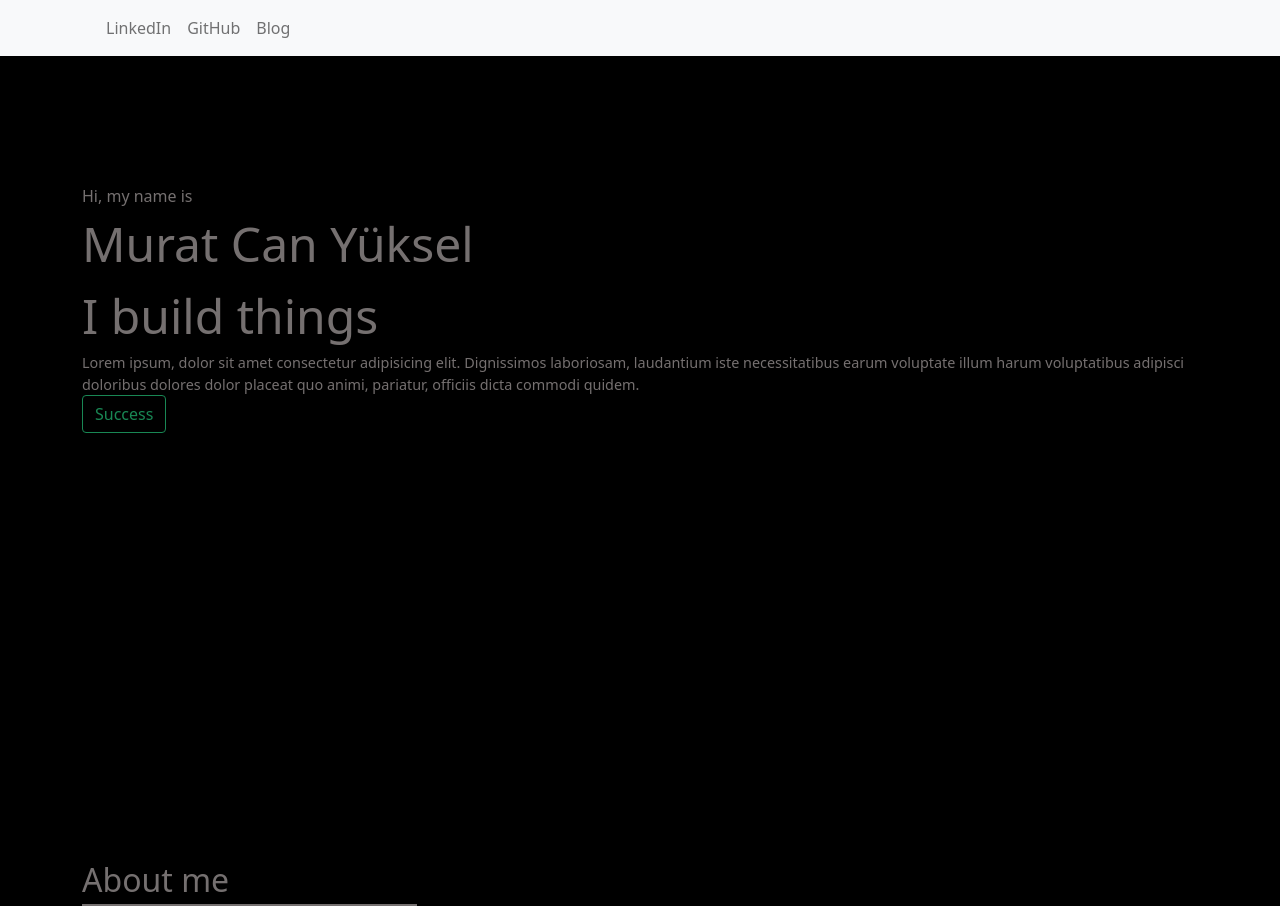
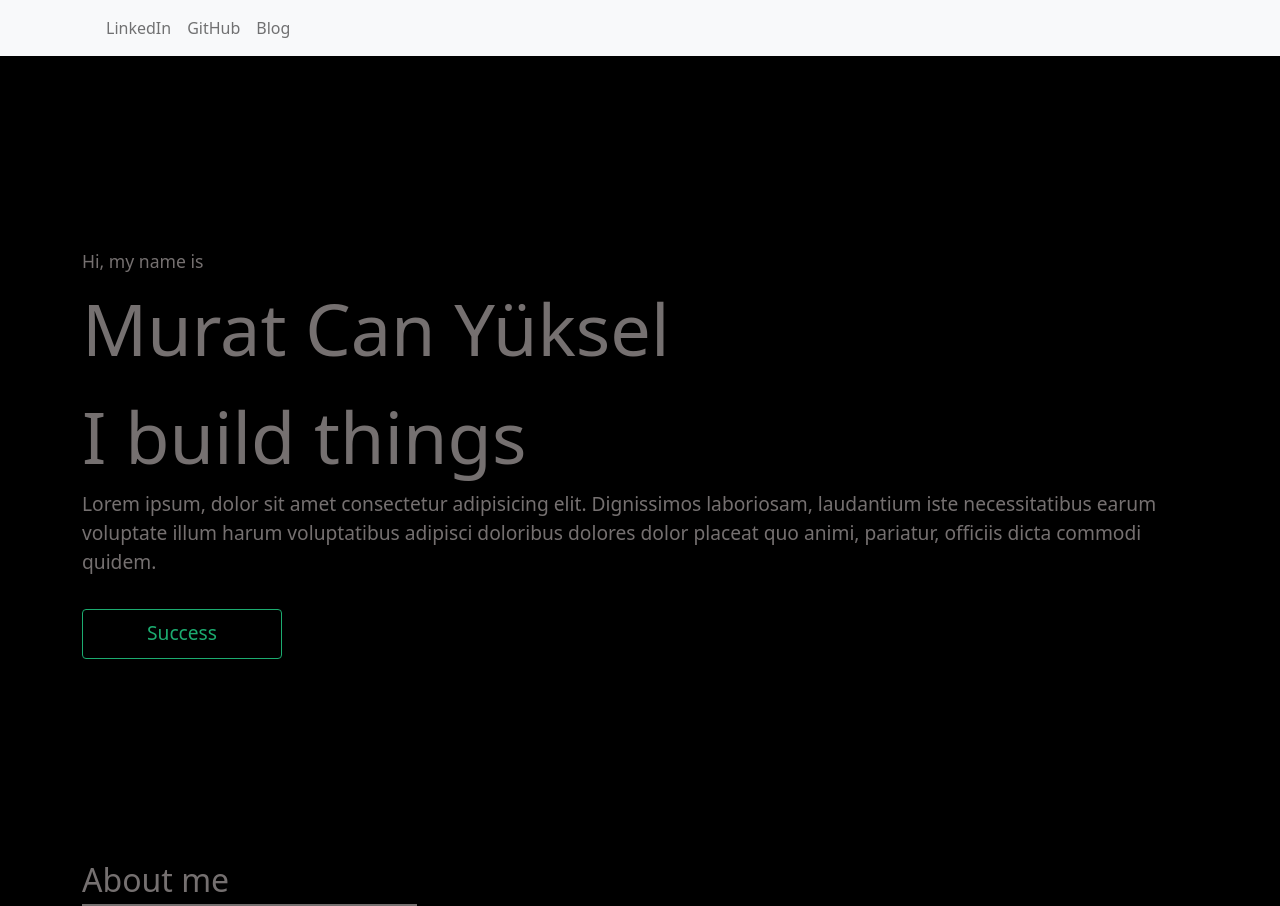
Before and after one commit to muratcan-yuksel/portfolio-brittany, a React (Vite) app: page / in a window 1280 px wide. Built offline with nearby package versions, Linux system fonts and the light colour scheme; the HTML template or start-up script is replaced by a standard one.

Commit message:
style landing better

```diff
--- a/src/components/Landing.jsx
+++ b/src/components/Landing.jsx
@@ -8,7 +8,7 @@ const Landing = () => {
       <Container>
         <Row>
           <Col xs={12}>
-            <div className="hello d-flex justify-content-start">
+            <div className="landingHello d-flex justify-content-start">
               Hi, my name is
             </div>
           </Col>
@@ -30,11 +30,8 @@ const Landing = () => {
               dolor placeat quo animi, pariatur, officiis dicta commodi quidem.
             </div>
           </Col>
-          <Col
-            xs={12}
-            className="landingButtonCol d-flex justify-content-start"
-          >
-            <Button variant="outline-success  ">Success</Button>{" "}
+          <Col xs={12} className=" d-flex justify-content-start">
+            <Button variant="outline-success landingButton ">Success</Button>{" "}
           </Col>
         </Row>
       </Container>
--- a/src/styles/landing.css
+++ b/src/styles/landing.css
@@ -1,10 +1,21 @@
 .landingComp {
   height: 100vh;
-  padding-top: 8rem;
+  padding-top: 12rem;
+}
+.landingHello {
+  font-size: 1.1rem;
 }
 .landingTitle {
-  font-size: 3rem;
+  font-size: 4.5rem;
 }
 .landingPara {
-  font-size: 0.9rem;
+  font-size: 1.2rem;
 }
+.landingButton {
+  margin-top: 2rem;
+  color: rgb(28, 172, 112);
+  border: 1px solid rgb(28, 172, 112);
+  width: 200px;
+  height: 50px;
+  font-size: 1.2rem;
+}
```
